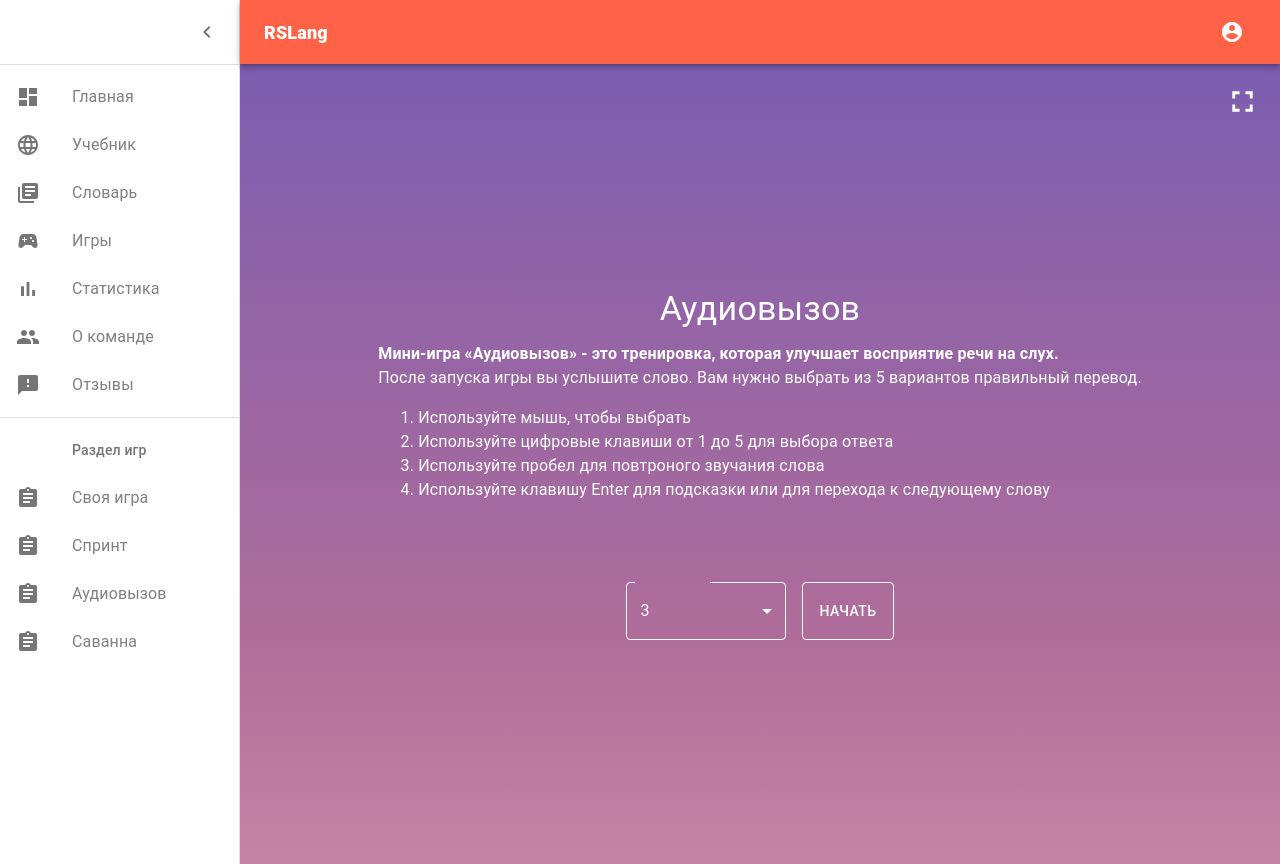
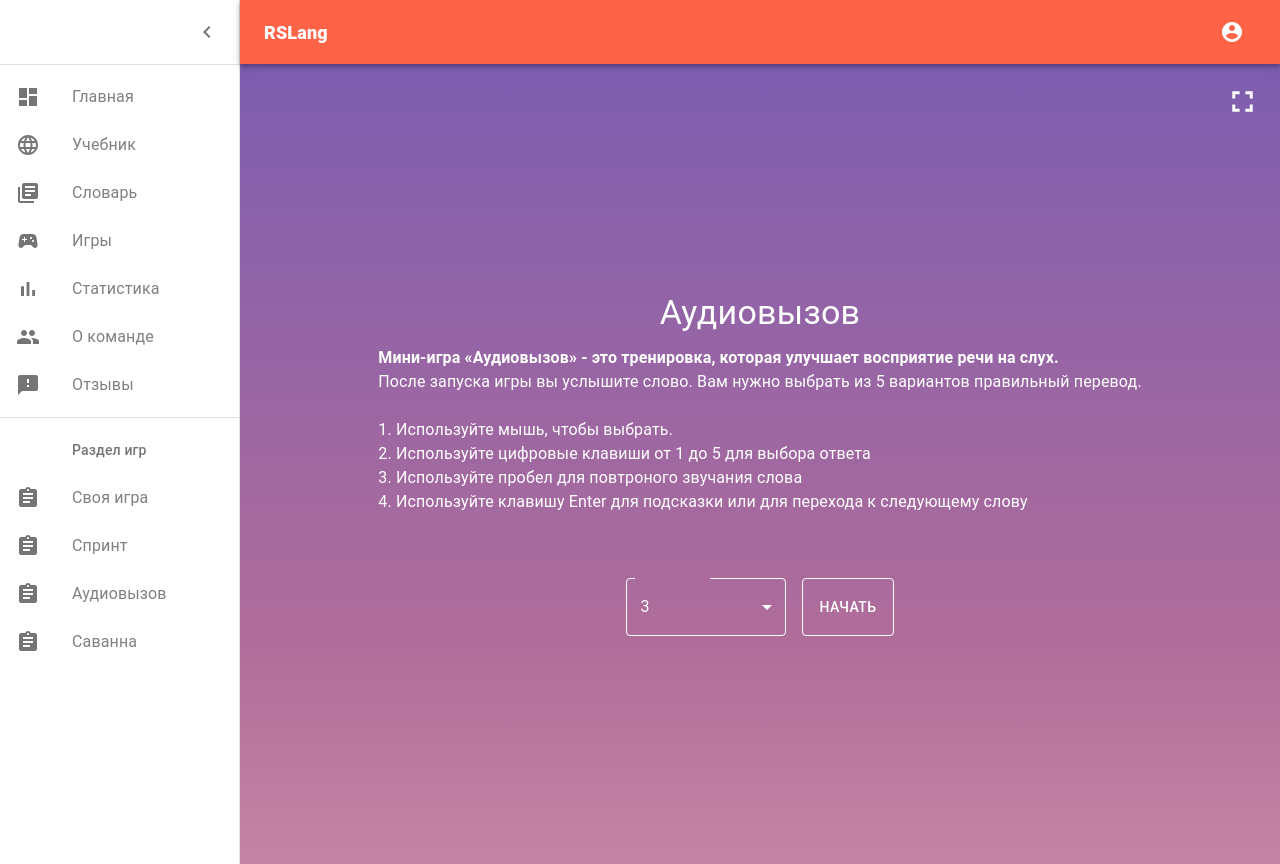
Before and after one commit to natein/rslang, a React (Create React App) app: page /games/audio in a window 1280 px wide. Built offline with nearby package versions, Linux system fonts and the light colour scheme.

Commit message:
fix: description game

```diff
--- a/src/components/AudioCallGame/SelectComplexityLevel.jsx
+++ b/src/components/AudioCallGame/SelectComplexityLevel.jsx
@@ -55,13 +55,15 @@ const SelectComplexityLevel = ({ onLoadWords }) => {
             <Typography className={classes.description} component="p">
                 <strong>Мини-игра «Аудиовызов» - это тренировка, которая улучшает восприятие речи на слух.</strong>
                 <br />
-                После запуска игры вы услышите слово. Вам нужно выбрать из 5 вариантов правильный перевод. <br />
-                <ol>
-                    <li>Используйте мышь, чтобы выбрать</li>
-                    <li>Используйте цифровые клавиши от 1 до 5 для выбора ответа</li>
-                    <li>Используйте пробел для повтроного звучания слова</li>
-                    <li>Используйте клавишу Enter для подсказки или для перехода к следующему слову</li>
-                </ol>
+                После запуска игры вы услышите слово. Вам нужно выбрать из 5 вариантов правильный перевод. <br /><br />
+                1. Используйте мышь, чтобы выбрать.
+                <br />
+                2. Используйте цифровые клавиши от 1 до 5 для выбора ответа
+                <br />
+                3. Используйте пробел для повтроного звучания слова
+                <br />
+                4. Используйте клавишу Enter для подсказки или для перехода к следующему слову
+                <br />
             </Typography>
             <FormControl variant="outlined" className={classes.formControl}>
                 <Select
```
